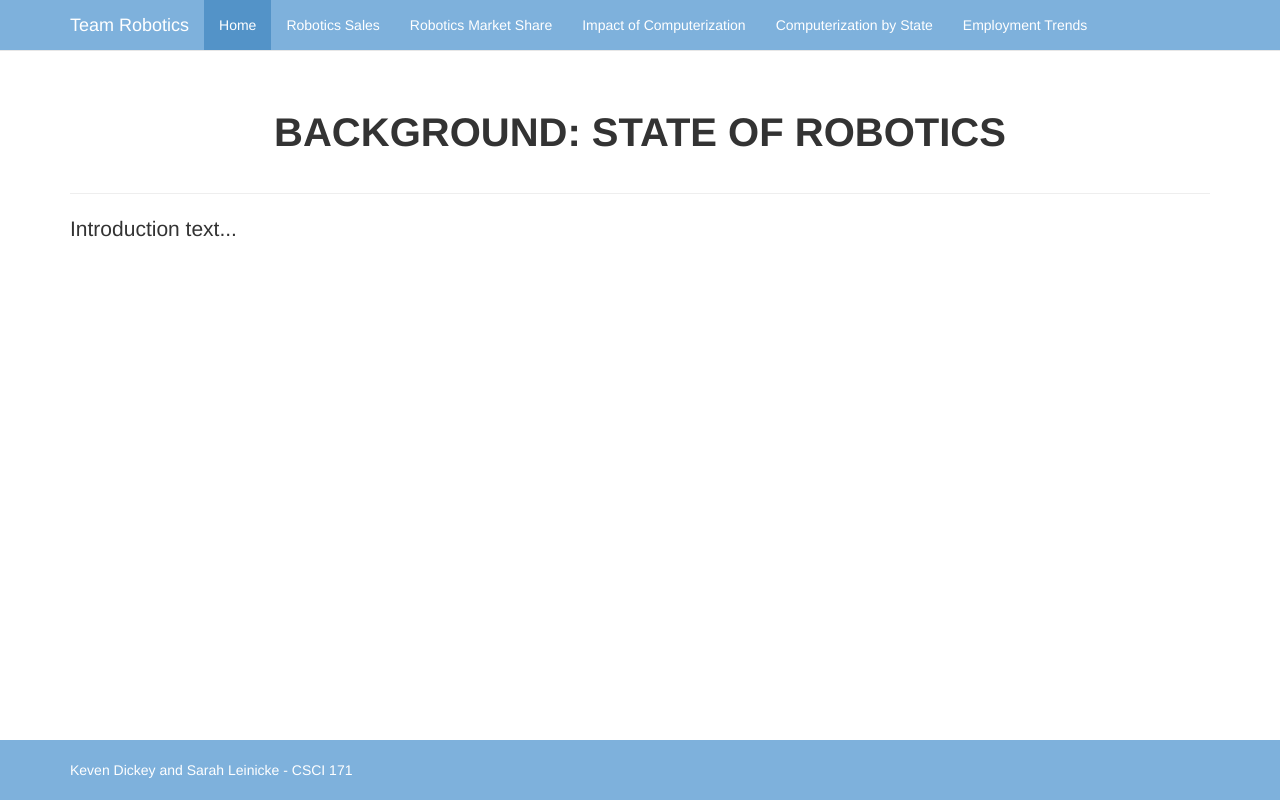
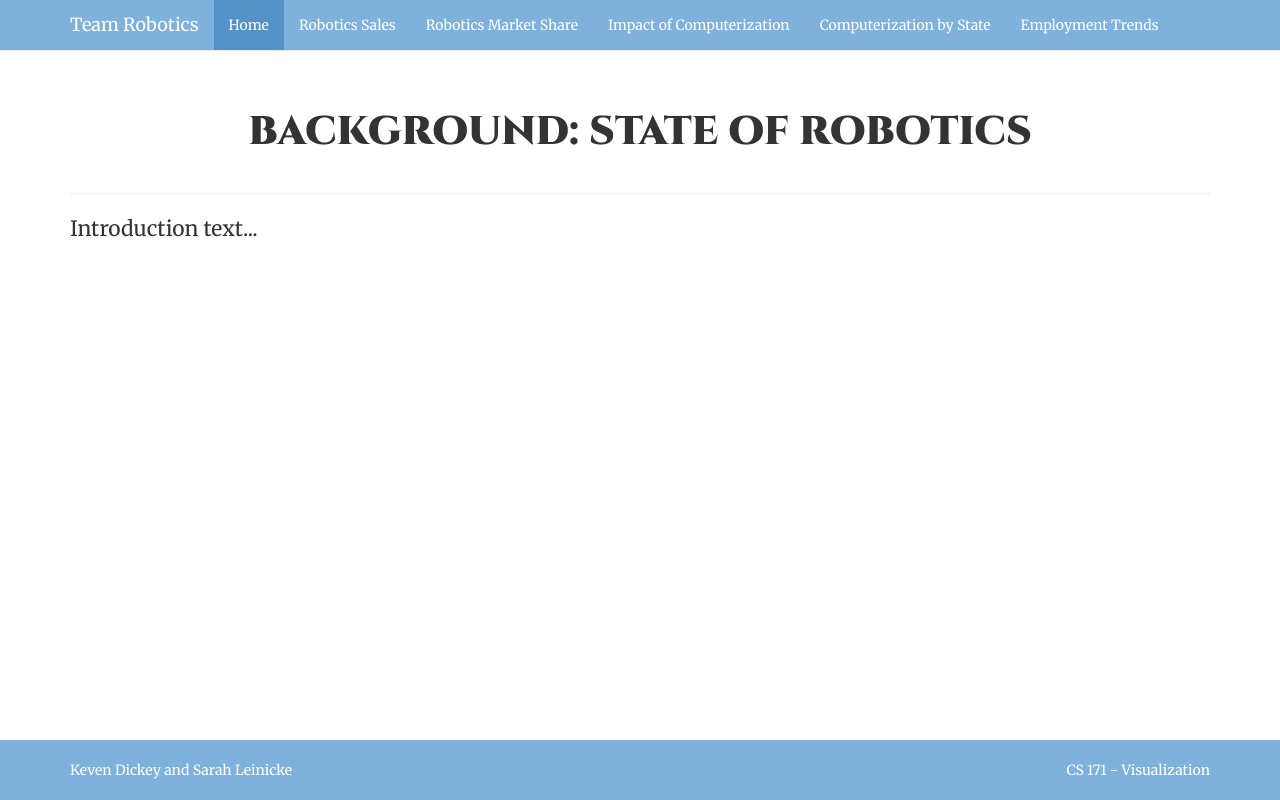
Before and after one commit to neuquen/neuquen.github.io, a plain HTML site: page index.html in a window 1280 px wide. Drawn offline with Linux system fonts and the light colour scheme.

Commit message:
Updated fonts and footers.

```diff
--- a/css/style.css
+++ b/css/style.css
@@ -364,6 +364,10 @@ body > .container {
     padding-left: 15px;
 }
 
+.footer-span {
+    float:right;
+}
+
 code {
     font-size: 80%;
 }
@@ -385,3 +389,12 @@ code {
 .navbar-default .navbar-brand, .navbar-default .navbar-nav>li>a , .footer p {
     color: white;
 }
+
+* {
+    font-family: 'Merriweather', serif;
+}
+
+h1,h2,h3,h4,h5,h6 {
+    text-align:center;
+    font-family: 'Cinzel', serif;
+}
--- a/index.html
+++ b/index.html
@@ -2,7 +2,12 @@
 <html lang="en">
 <head>
     <meta charset="UTF-8">
-    <title></title>
+    <title>The Impact of Robots</title>
+
+    <!-- Font CSS -->
+    <link href='https://fonts.googleapis.com/css?family=Merriweather' rel='stylesheet' type='text/css'>
+    <link href='https://fonts.googleapis.com/css?family=Cinzel:900' rel='stylesheet' type='text/css'>
+
     <!-- Latest Compiled and Minified Bootstrap CSS -->
     <link rel="stylesheet" href="css/bootstrap.min.css">
 
@@ -48,7 +53,10 @@
 
 <footer class="footer">
     <div class="container">
-        <p class="text-muted">Keven Dickey and Sarah Leinicke - CSCI 171</p>
+        <p class="text-muted">
+            Keven Dickey and Sarah Leinicke
+            <span class="footer-span">CS 171 - Visualization</span>
+        </p>
     </div>
 </footer>
 
```
Also changed, not shown: byState.html (+10 -2 lines), employmentByOccupation.html (+10 -2 lines), futureOfEmployment.html (+10 -2 lines), marketShareData.html (+10 -2 lines), robotUnitsSold.html (+10 -2 lines).
